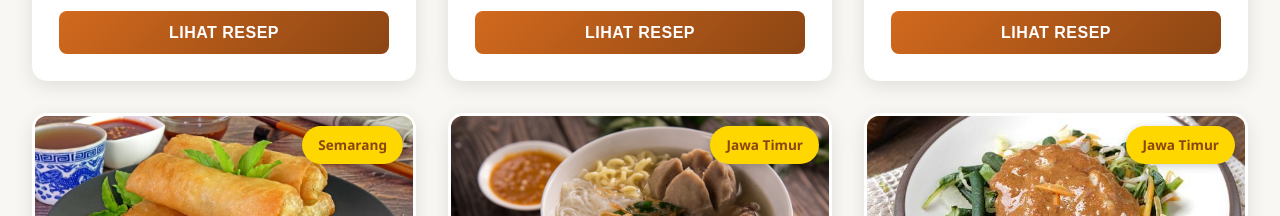
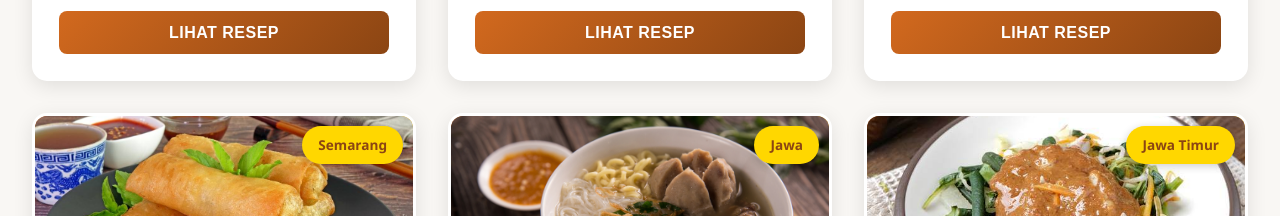
Before and after one commit to KulinerJava/resep-tradisional-dengan-cerita-budaya, a plain HTML site: page index.html in a window 1280 px wide. Shown: the part 1280-1496 px from the top of the page. Drawn offline with Linux system fonts and the light colour scheme.

Commit message:
Update index.html

```diff
--- a/index.html
+++ b/index.html
@@ -132,7 +132,7 @@
             <div class="resep-card">
                 <div class="resep-image">
                     <img src="bakso.jpeg" alt="Bakso">
-                    <span class="resep-badge">Jawa Timur</span>
+                    <span class="resep-badge">Jawa</span>
                 </div>
                 <div class="resep-content">
                     <h3>Bakso Tradisional</h3>
```
